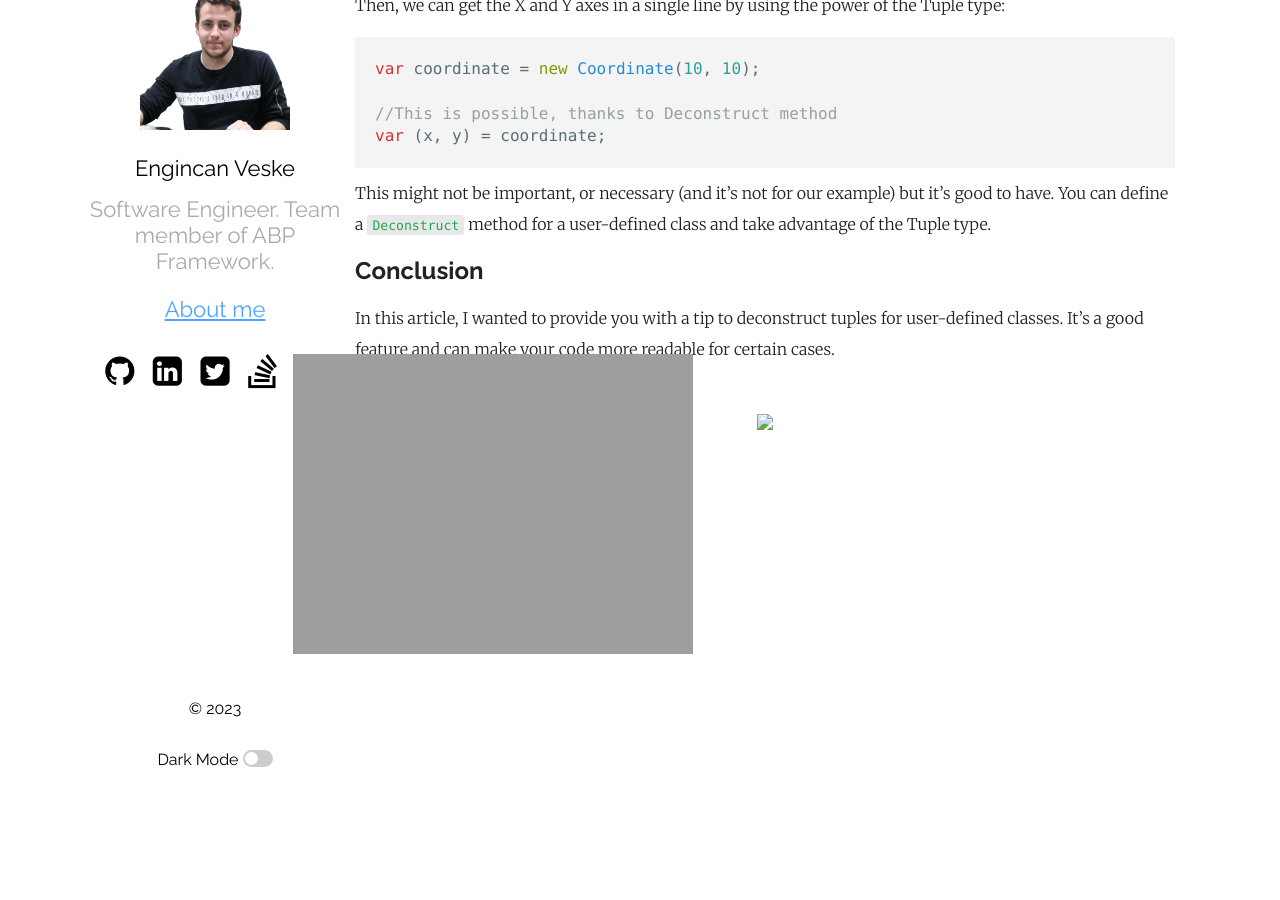
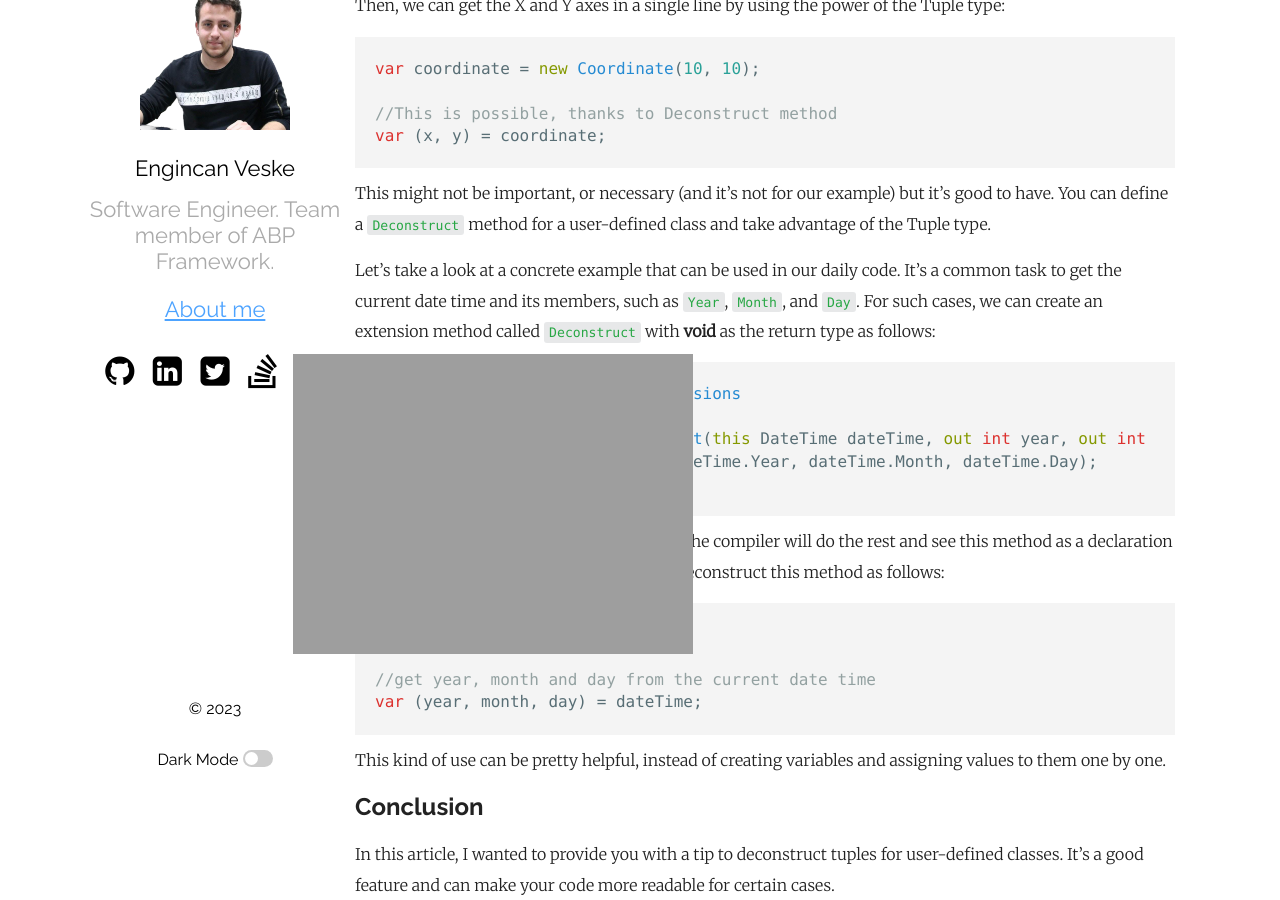
Before and after one commit to EngincanV/EngincanV.github.io, a Jekyll site: the page built from _posts/2023-05-15-deconstructing.md, in a window 1280 px wide and 900 px high, scrolled down 2287 px. Built offline with Jekyll 4.4.1, drawn with Linux system fonts in a browser that asks for light colours; comment, search, counter and statistics services are not loaded; grey boxes are pictures that could not be loaded.

Commit message:
Update 2023-05-15-deconstructing.md

````diff
--- a/_posts/2023-05-15-deconstructing.md
+++ b/_posts/2023-05-15-deconstructing.md
@@ -102,6 +102,27 @@ var (x, y) = coordinate;
 
 This might not be important, or necessary (and it's not for our example) but it's good to have. You can define a `Deconstruct` method for a user-defined class and take advantage of the Tuple type.
 
+Let's take a look at a concrete example that can be used in our daily code. It's a common task to get the current date time and its members, such as `Year`, `Month`, and `Day`. For such cases, we can create an extension method called `Deconstruct` with **void** as the return type as follows:
+
+```csharp
+public static class DateTimeExtensions
+{
+    public static void Deconstruct(this DateTime dateTime, out int year, out int month, out int day) =>
+        (year, month, day) = (dateTime.Year, dateTime.Month, dateTime.Day);
+}
+```
+
+When we create such an extension method, the compiler will do the rest and see this method as a declaration of the deconstruction as tuples. So, we can deconstruct this method as follows:
+
+```csharp
+var dateTime = DateTime.UtcNow;
+
+//get year, month and day from the current date time
+var (year, month, day) = dateTime;
+```
+
+This kind of use can be pretty helpful, instead of creating variables and assigning values to them one by one.
+
 ## Conclusion
 
 In this article, I wanted to provide you with a tip to deconstruct tuples for user-defined classes. It's a good feature and can make your code more readable for certain cases.
````
